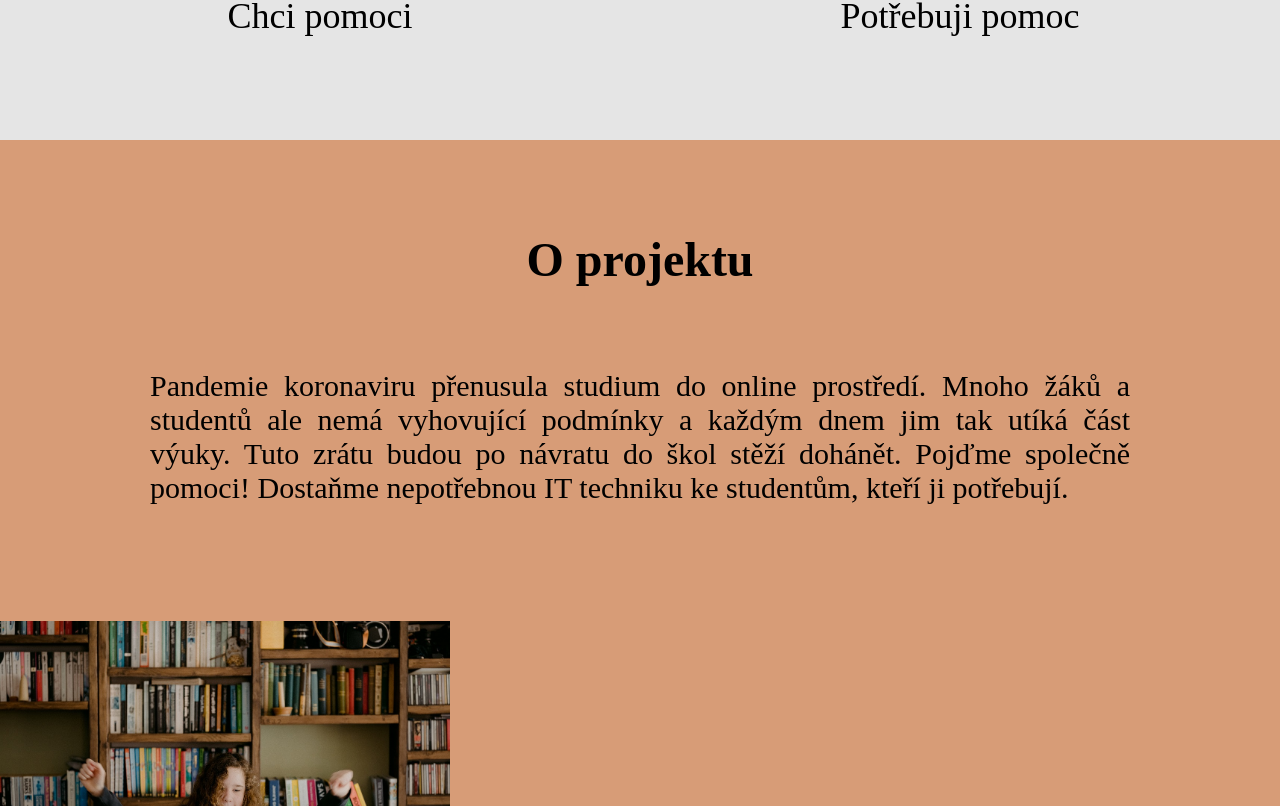
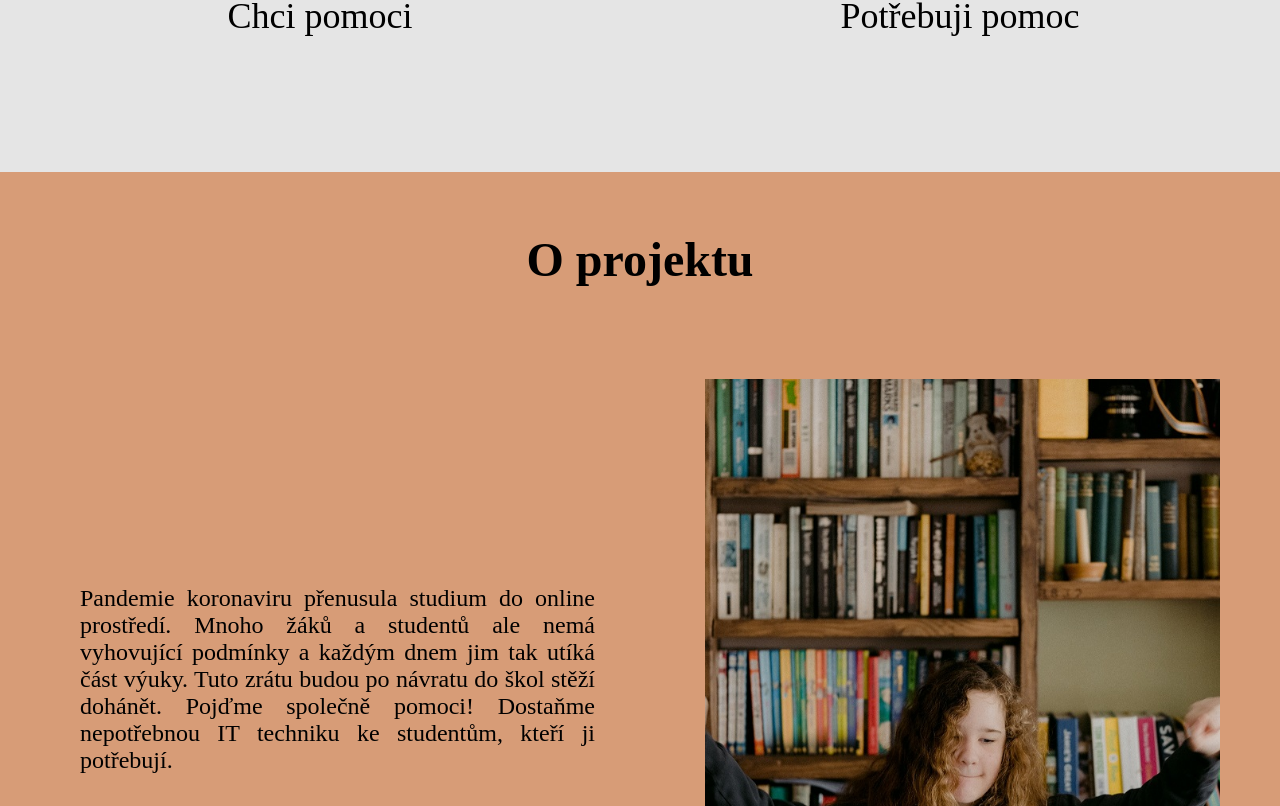
Before and after one commit to zuzubel/pocitace_pro_skolaky, a React app: page / in a window 1280 px wide. Shown: the part 994-1800 px from the top of the page. Built offline with nearby package versions, Linux system fonts and the light colour scheme.

Commit message:
about project css

```diff
--- a/src/components/AboutProject/style.css
+++ b/src/components/AboutProject/style.css
@@ -1,9 +1,5 @@
 .aboutProject {
   background-color: #d79c77;
-  display: flex;
-  flex-direction: column;
-  justify-content: center;
-  align-items: center;
 }
 
 .aboutProject--h {
@@ -23,16 +19,44 @@
   background-size: contain;
   background-repeat: no-repeat;
   width: 80%;
-  height: 300px;
+  height: 60vmin;
+}
+
+.aboutProject--flex {
+  display: flex;
+  flex-direction: column;
+  justify-content: center;
+  align-items: center;
 }
 
 @media screen and (min-width: 768px) {
   .aboutProject--p {
-    padding: 20px 150px 100px 150px;
-    font-size: 30px;
+    width: 50%;
+    padding: 20px 20px 100px 20px;
+    font-size: 24px;
+    justify-content: center;
+    align-items: center;
+    margin: 60px;
   }
 
   .aboutProject--h {
     font-size: 48px;
   }
+
+  .aboutProject--flex {
+    display: flex;
+    flex-direction: row;
+  }
+
+  .aboutProject--foto {
+    background-position: center;
+    width: 50%;
+    height: 80vmin;
+    max-width: 100%;
+    background-size: cover;
+    margin: 60px 60px 100px 30px;
+  }
 }
+
+@media screen and (min-width: 361px) and (max-width: 768px) {
+}
```
